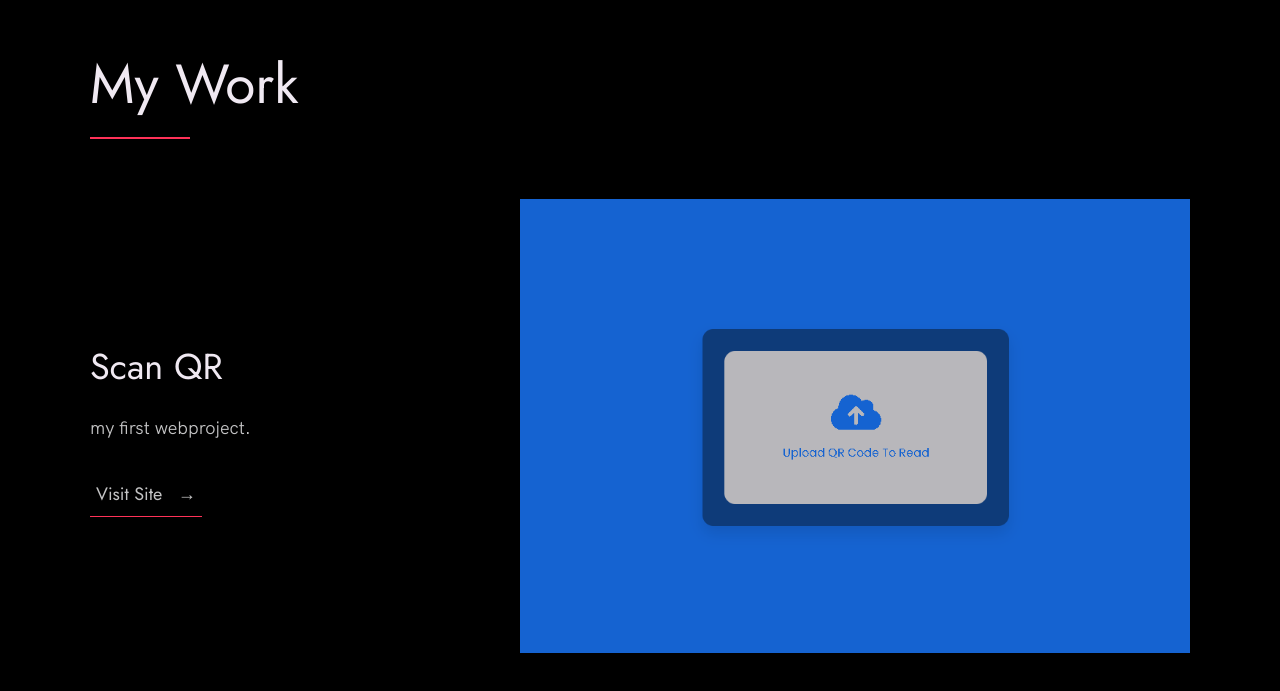
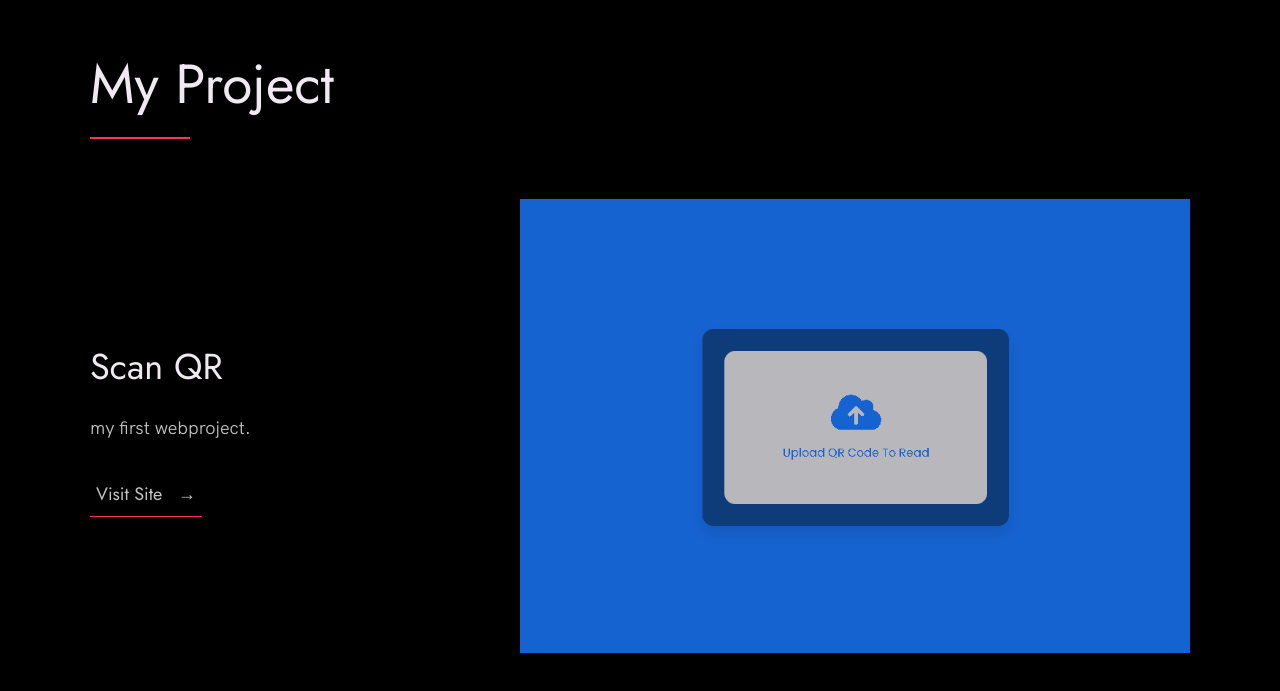
Before and after one commit to argamtew/port, a plain HTML site: page index.html in a window 1280 px wide. Shown: the part 869-1560 px from the top of the page. Drawn offline with Linux system fonts and the light colour scheme.

Commit message:
Update index.html

```diff
--- a/index.html
+++ b/index.html
@@ -71,7 +71,7 @@
 
     <section class="work" id="work">
       <div class="row">
-        <h2>My Work</h2>
+        <h2>My Project</h2>
         <div class="work__boxes">
 
           <!-- Each div with the work__box class is a project. -->
```
